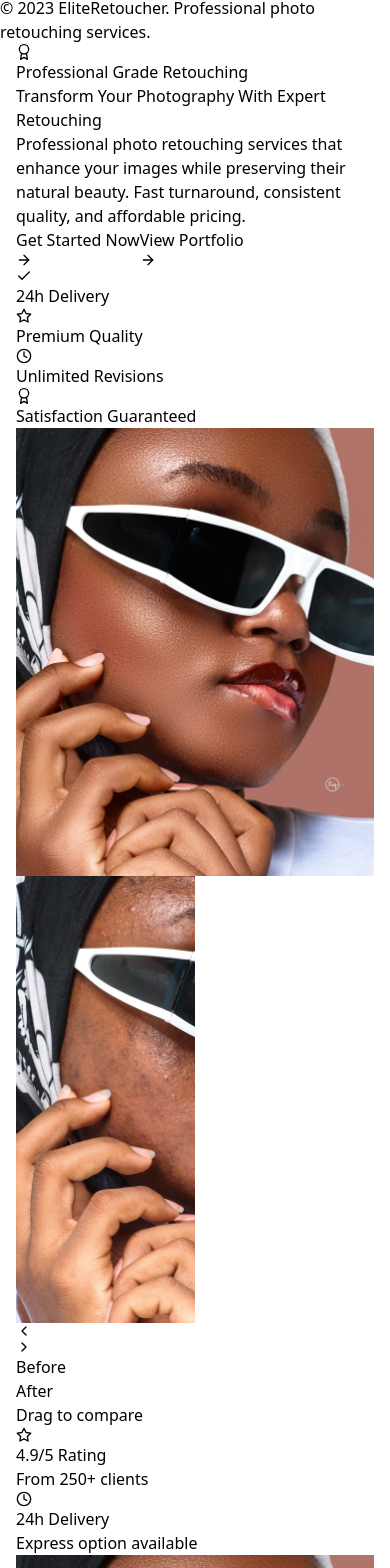
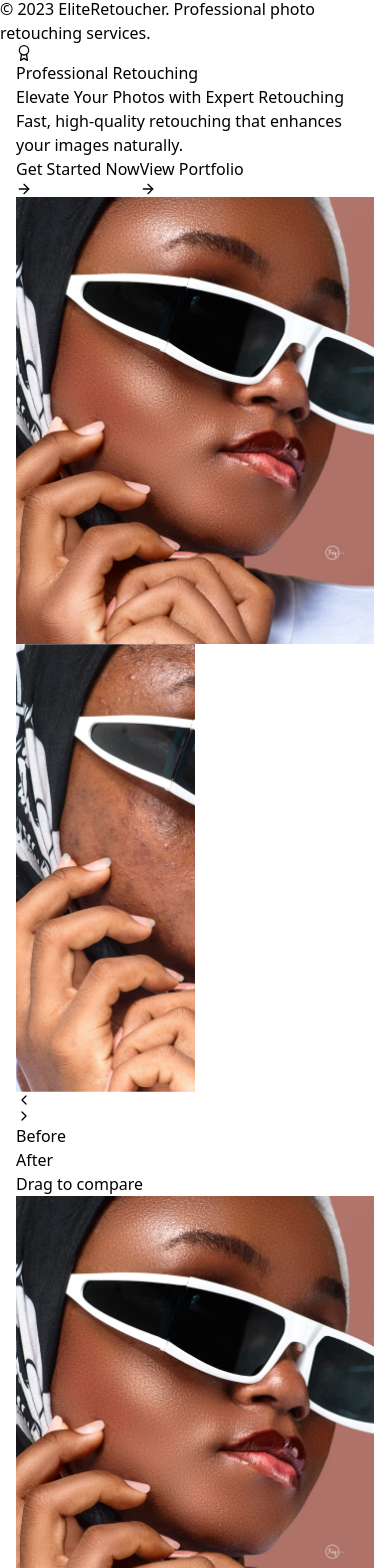
Before and after one commit to RoyalPrince700/eliteretoucher, a React (Vite) app: page / in a window 390 px wide. Shown: the part 235-1803 px from the top of the page. Built offline with nearby package versions, Linux system fonts and the light colour scheme.

Commit message:
header and hero updated

```diff
--- a/src/components/Hero.jsx
+++ b/src/components/Hero.jsx
@@ -16,9 +16,9 @@ const Hero = () => {
 
       <div className="container mx-auto px-4 relative z-10">
         {/* ==================== DESKTOP VERSION (Hidden on mobile) ==================== */}
-        <div className="hidden lg:flex flex-col lg:flex-row items-center gap-12">
+<div className="hidden lg:flex flex-col lg:flex-row items-center justify-center gap-12 px-8">
   {/* Text Content */}
-          <div className="lg:w-1/2 text-left">
+  <div className="lg:w-1/2 text-center lg:text-left max-w-xl">
     <motion.div
       initial={{ opacity: 0, y: 20 }}
       animate={{ opacity: 1, y: 0 }}
@@ -26,32 +26,32 @@ const Hero = () => {
       className="inline-flex items-center gap-2 bg-blue-100 text-blue-700 px-4 py-2 rounded-full text-sm font-medium mb-6"
     >
       <FiAward className="text-amber-500" />
-              <span>Professional Grade Retouching</span>
+      <span>Professional Retouching</span>
     </motion.div>
 
     <motion.h1
       initial={{ opacity: 0, y: 20 }}
       animate={{ opacity: 1, y: 0 }}
       transition={{ duration: 0.5, delay: 0.1 }}
-              className="text-5xl lg:text-6xl font-bold text-gray-900 leading-tight"
+      className="text-4xl lg:text-5xl font-bold text-gray-900 leading-tight"
     >
-              Transform Your <span className="text-blue-700">Photography</span> With Expert Retouching
+      Elevate Your Photos with <span className="text-blue-700">Expert Retouching</span>
     </motion.h1>
 
     <motion.p
       initial={{ opacity: 0, y: 20 }}
       animate={{ opacity: 1, y: 0 }}
       transition={{ duration: 0.5, delay: 0.2 }}
-              className="text-xl text-gray-600 mt-6 max-w-2xl"
+      className="text-lg text-gray-600 mt-6"
     >
-              Professional photo retouching services that enhance your images while preserving their natural beauty. Fast turnaround, consistent quality, and affordable pricing.
+      Fast, high-quality retouching that enhances your images naturally.
     </motion.p>
 
     <motion.div
       initial={{ opacity: 0, y: 20 }}
       animate={{ opacity: 1, y: 0 }}
       transition={{ duration: 0.5, delay: 0.3 }}
-              className="mt-8 flex flex-col sm:flex-row gap-4 justify-start"
+      className="mt-8 flex flex-col sm:flex-row gap-4 justify-center lg:justify-start"
     >
       <button className="bg-blue-700 hover:bg-blue-800 text-white px-8 py-4 rounded-lg font-medium flex items-center justify-center gap-2 transition-colors shadow-lg">
         Get Started Now <FiArrowRight />
@@ -60,88 +60,20 @@ const Hero = () => {
         View Portfolio <FiArrowRight />
       </button>
     </motion.div>
-
-            <motion.div
-              initial={{ opacity: 0, y: 20 }}
-              animate={{ opacity: 1, y: 0 }}
-              transition={{ duration: 0.5, delay: 0.4 }}
-              className="mt-10 grid grid-cols-2 gap-6 max-w-md"
-            >
-              <div className="flex items-center gap-3">
-                <div className="bg-blue-100 p-2 rounded-full">
-                  <FiCheck className="text-blue-700 text-lg" />
-                </div>
-                <span className="text-gray-700 font-medium">24h Delivery</span>
-              </div>
-              <div className="flex items-center gap-3">
-                <div className="bg-blue-100 p-2 rounded-full">
-                  <FiStar className="text-blue-700 text-lg" />
-                </div>
-                <span className="text-gray-700 font-medium">Premium Quality</span>
-              </div>
-              <div className="flex items-center gap-3">
-                <div className="bg-blue-100 p-2 rounded-full">
-                  <FiClock className="text-blue-700 text-lg" />
-                </div>
-                <span className="text-gray-700 font-medium">Unlimited Revisions</span>
-              </div>
-              <div className="flex items-center gap-3">
-                <div className="bg-blue-100 p-2 rounded-full">
-                  <FiAward className="text-blue-700 text-lg" />
-                </div>
-                <span className="text-gray-700 font-medium">Satisfaction Guaranteed</span>
-              </div>
-            </motion.div>
   </div>
 
-          {/* Image & Floating Cards */}
+  {/* Image Only (Floating cards removed) */}
   <motion.div
     initial={{ opacity: 0, scale: 0.95 }}
     animate={{ opacity: 1, scale: 1 }}
     transition={{ duration: 0.7, delay: 0.5 }}
-            className="lg:w-1/2 relative flex flex-col items-center gap-6"
+    className="lg:w-1/2 flex justify-center"
   >
     <BeforeAfterComparison
       beforeImage={beforeImage}
       afterImage={afterImage}
       altText="Professional photo retouching example"
     />
-
-            <div className="flex flex-col sm:flex-row gap-4 w-full justify-center">
-              <motion.div
-                className="bg-white p-4 rounded-xl shadow-lg border border-gray-100"
-                initial={{ opacity: 0, scale: 0.8 }}
-                animate={{ opacity: 1, scale: 1 }}
-                transition={{ delay: 0.8, duration: 0.5 }}
-              >
-                <div className="flex items-center gap-2">
-                  <div className="bg-blue-100 p-2 rounded-full">
-                    <FiStar className="text-amber-500" />
-                  </div>
-                  <div>
-                    <p className="font-semibold text-gray-900">4.9/5 Rating</p>
-                    <p className="text-xs text-gray-500">From 250+ clients</p>
-                  </div>
-                </div>
-              </motion.div>
-
-              <motion.div
-                className="bg-white p-4 rounded-xl shadow-lg border border-gray-100"
-                initial={{ opacity: 0, scale: 0.8 }}
-                animate={{ opacity: 1, scale: 1 }}
-                transition={{ delay: 1, duration: 0.5 }}
-              >
-                <div className="flex items-center gap-2">
-                  <div className="bg-blue-100 p-2 rounded-full">
-                    <FiClock className="text-blue-600" />
-                  </div>
-                  <div>
-                    <p className="font-semibold text-gray-900">24h Delivery</p>
-                    <p className="text-xs text-gray-500">Express option available</p>
-                  </div>
-                </div>
-              </motion.div>
-            </div>
   </motion.div>
 </div>
 
--- a/src/components/NavBar.jsx
+++ b/src/components/NavBar.jsx
@@ -1,18 +1,31 @@
 import React, { useState, useEffect } from "react";
-import { FiArrowRight, FiMenu, FiX } from "react-icons/fi";
+import { FiMenu, FiX } from "react-icons/fi";
 import LOGO from "../assets/eliteretoucher-logo.png";
 
 export const NavBar = () => {
   const [isMenuOpen, setIsMenuOpen] = useState(false);
   const [isScrolled, setIsScrolled] = useState(false);
 
+  // Handle scroll detection
   useEffect(() => {
     const handleScroll = () => {
       setIsScrolled(window.scrollY > 10);
+      if (isMenuOpen) {
+        setIsMenuOpen(false); // Close menu on scroll
+      }
     };
     window.addEventListener("scroll", handleScroll);
     return () => window.removeEventListener("scroll", handleScroll);
-  }, []);
+  }, [isMenuOpen]);
+
+  // Prevent body scroll when menu is open
+  useEffect(() => {
+    if (isMenuOpen) {
+      document.body.classList.add("overflow-hidden");
+    } else {
+      document.body.classList.remove("overflow-hidden");
+    }
+  }, [isMenuOpen]);
 
   const toggleMenu = () => {
     setIsMenuOpen(!isMenuOpen);
@@ -23,19 +36,13 @@ export const NavBar = () => {
   };
 
   return (
-    <header className={`fixed right-0 left-0 top-0 z-50 transition-all duration-300 ${isScrolled ? 'bg-white/90 backdrop-blur-md shadow-sm' : 'bg-white/95'}`}>
-      {/* Top Bar */}
-       {/* <div className="flex justify-center items-center gap-3 bg-gradient-to-r from-blue-900 to-blue-800 py-2.5 text-white text-sm">
-        <p className="text-blue-100 md:block hidden">
-          Professional photo retouching for photographers and studios
-        </p>
-        <div className="gap-1 items-center inline-flex font-medium">
-          <p>Start your free trial</p>
-          <FiArrowRight className="h-3.5 w-3.5" />
-        </div>
-      </div>  */}
-
-      {/* Header Main */}
+    <>
+      {/* Header */}
+      <header
+        className={`fixed right-0 left-0 top-0 z-50 transition-all duration-300
+          border-b border-gray-300
+          ${isScrolled ? "bg-white/90 backdrop-blur-md shadow-sm" : "bg-transparent"}`}
+      >
         <div className="py-4">
           <div className="container mx-auto px-4">
             <div className="flex items-center justify-between">
@@ -44,7 +51,7 @@ export const NavBar = () => {
                 <img src={LOGO} alt="EliteRetoucher Logo" className="h-9 w-auto" />
               </div>
 
-            {/* Desktop Navigation Links */}
+              {/* Desktop Navigation */}
               <nav className="hidden md:flex gap-8 text-gray-700 items-center">
                 <a href="#services" className="hover:text-blue-700 transition-colors font-medium">Services</a>
                 <a href="#portfolio" className="hover:text-blue-700 transition-colors font-medium">Portfolio</a>
@@ -71,14 +78,17 @@ export const NavBar = () => {
             </div>
           </div>
         </div>
+      </header>
 
       {/* Mobile Menu Overlay */}
-      <div className={`
-        md:hidden fixed inset-0 bg-gradient-to-b from-blue-900 to-blue-800 z-40
+      <div
+        className={`
+          md:hidden fixed inset-0 bg-gradient-to-b from-blue-900 to-blue-800
           flex flex-col items-center justify-center
-        transition-all duration-500 ease-in-out
-        ${isMenuOpen ? 'translate-y-0 opacity-100' : '-translate-y-full opacity-0 pointer-events-none'}
-      `}>
+          transform transition-all duration-500 ease-in-out
+          ${isMenuOpen ? "translate-y-0 opacity-100 pointer-events-auto z-40" : "-translate-y-full opacity-0 pointer-events-none z-40"}
+        `}
+      >
         {/* Close Button */}
         <button
           onClick={closeMenu}
@@ -88,13 +98,17 @@ export const NavBar = () => {
           <FiX className="w-8 h-8" />
         </button>
 
+        {/* Mobile Nav */}
         <nav className="flex flex-col items-center space-y-8 text-white text-xl">
-          <a href="#services" className="hover:text-blue-200 transition-colors py-2 font-medium" onClick={closeMenu}>Services</a>
-          <a href="#portfolio" className="hover:text-blue-200 transition-colors py-2 font-medium" onClick={closeMenu}>Portfolio</a>
-          <a href="#pricing" className="hover:text-blue-200 transition-colors py-2 font-medium" onClick={closeMenu}>Pricing</a>
-          <a href="#about" className="hover:text-blue-200 transition-colors py-2 font-medium" onClick={closeMenu}>About</a>
-          <a href="#contact" className="hover:text-blue-200 transition-colors py-2 font-medium" onClick={closeMenu}>Contact</a>
-          <button className="bg-amber-500 hover:bg-amber-600 text-white px-6 py-3 rounded-md font-medium mt-4 transition-colors shadow-md" onClick={closeMenu}>
+          <a href="#services" onClick={closeMenu} className="hover:text-blue-200 transition-colors py-2 font-medium">Services</a>
+          <a href="#portfolio" onClick={closeMenu} className="hover:text-blue-200 transition-colors py-2 font-medium">Portfolio</a>
+          <a href="#pricing" onClick={closeMenu} className="hover:text-blue-200 transition-colors py-2 font-medium">Pricing</a>
+          <a href="#about" onClick={closeMenu} className="hover:text-blue-200 transition-colors py-2 font-medium">About</a>
+          <a href="#contact" onClick={closeMenu} className="hover:text-blue-200 transition-colors py-2 font-medium">Contact</a>
+          <button
+            className="bg-amber-500 hover:bg-amber-600 text-white px-6 py-3 rounded-md font-medium mt-4 transition-colors shadow-md"
+            onClick={closeMenu}
+          >
             Get Started
           </button>
         </nav>
@@ -104,7 +118,7 @@ export const NavBar = () => {
           <p>© 2023 EliteRetoucher. Professional photo retouching services.</p>
         </div>
       </div>
-    </header>
+    </>
   );
 };
 
```
Also changed, not shown: src/assets/eliteretoucher-logo.png. Lines whose indentation alone changed are shown as unchanged.
